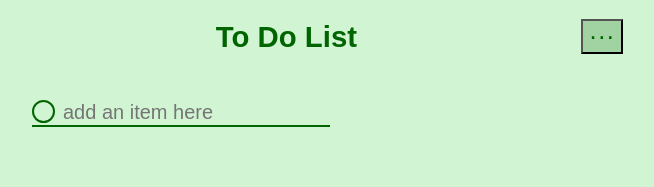
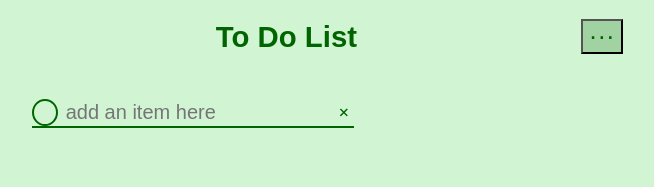
Before and after one commit to valentinavallalta/cs124-lab2, a React (Create React App) app: page / in a window 1280 px wide. Shown: the top 187 px of the page, without its empty margins (8-662 px from the left). Built offline with nearby package versions, Linux system fonts and the light colour scheme.

Commit message:
added + button (functional) and x button (not functional)

```diff
--- a/src/Item.css
+++ b/src/Item.css
@@ -22,23 +22,33 @@
 }
 
 .uncompleted button {
+    color: #d1f5d3;
+    font-size: 15pt;
     border: 2px solid darkgreen;
     border-radius: 50%;
-    padding: 17px;
-    padding-bottom: 2px;
-    padding-left:2px;
+    padding: 5px;
+    padding-bottom: 0;
+    padding-top: 0;
     background: #d1f5d3;
 }
 
 .completed button {
     border: 2px solid #8ab28a;
     border-radius: 50%;
-    padding: 17px;
-    padding-bottom: 2px;
-    padding-left:2px;    background: #8ab28a;
+    background: #8ab28a;
+    color: #8ab28a;
+    font-size: 15pt;
+    padding: 5px;
+    padding-bottom: 0;
+    padding-top: 0;
 
 }
-
+.deleteItemButton{
+    background: #d1f5d3 !important;
+    color: darkgreen !important;
+    transform: rotate(45deg);
+    border: none !important;
+}
 .textBox {
     width: auto;
     padding-left: 8px;
--- a/src/Item.js
+++ b/src/Item.js
@@ -5,15 +5,16 @@ function Item(props) {
     /* props taken in: content (what the list item says)
     *                  class (what class it is, i.e. uncompleted / completed / empty */
     return (<li className={props.class}>
-        <button onClick={() => props.onItemCompleted(props.id)}></button>
+        <button onClick={() => props.onItemCompleted(props.id)}>+</button>
         <input
             type = "text"
             className = "textBox"
             onClick={(e) => e.stopPropagation()}
             onChange={(e) => props.onContentChange(props.id, e.target.value)}
             value={props.content}
-            placeholder={props.placeholder ? props.placeholder : "add an item here"}
+            placeholder="add an item here"
         />
+        <button className={"deleteItemButton"}>+</button>
     </li>);
 }
 
--- a/src/List.css
+++ b/src/List.css
@@ -26,10 +26,12 @@
 
 /*#8ab28a different color option for button*/
 .empty button {
+    font-size: 15pt;
     border: 2px solid darkgreen;
     border-radius: 50%;
-    padding: 17px;
-    padding-bottom: 2px;
-    padding-left:2px;    background: #d1f5d3;
+    padding: 5px;
+    padding-bottom: 0;
+    padding-top: 0;
+    background: #d1f5d3;
 
 }
--- a/src/List.js
+++ b/src/List.js
@@ -39,7 +39,7 @@ function List(props) {
                     {!(props.default === props.items) &&
                     <li onClick={() => props.onAddItem("")}
                         className="empty">
-                        <button></button>
+                        <button>+</button>
                         {props.items.length === 0 ? "add new item here" : <div></div>}
                     </li>}
                 </ul>
```
